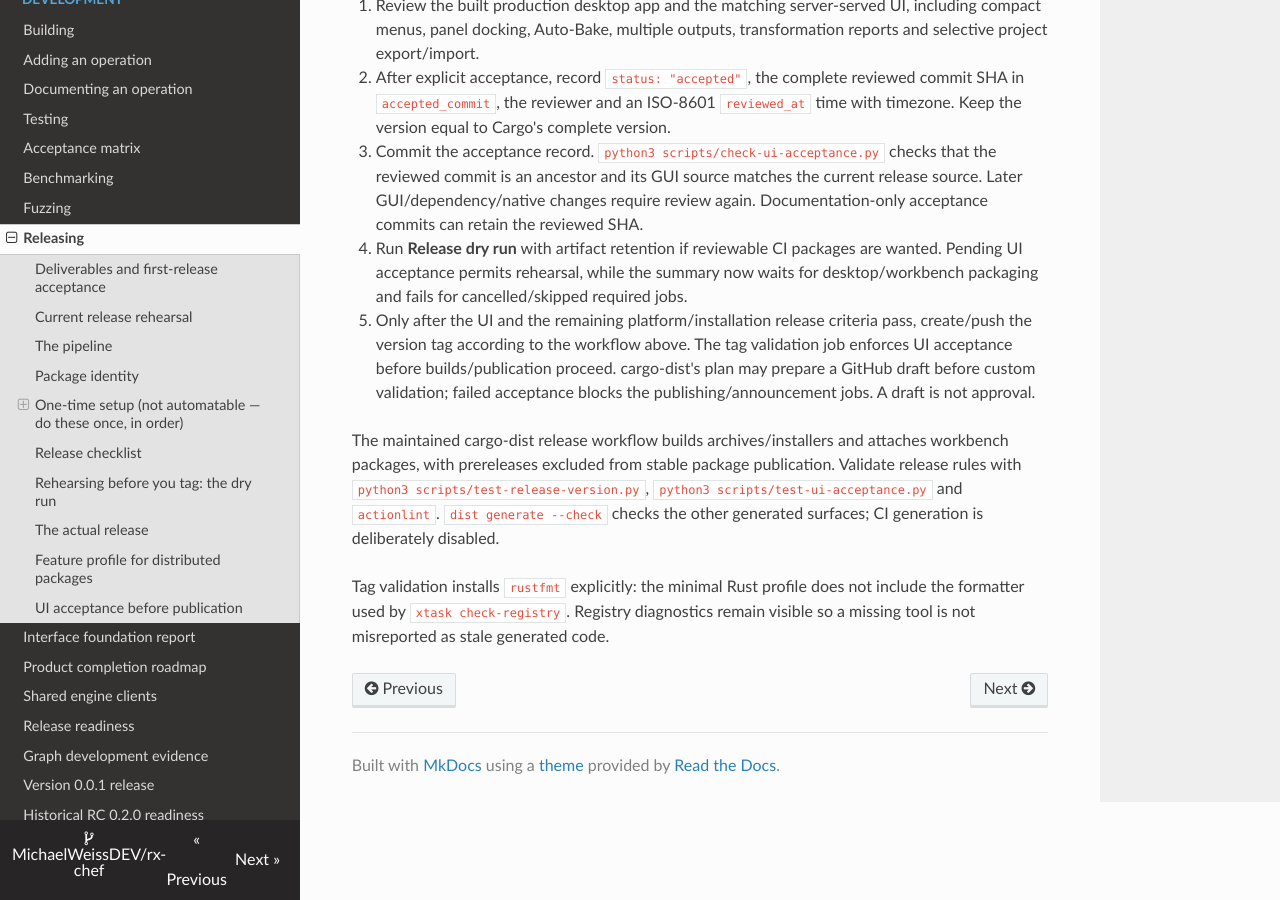
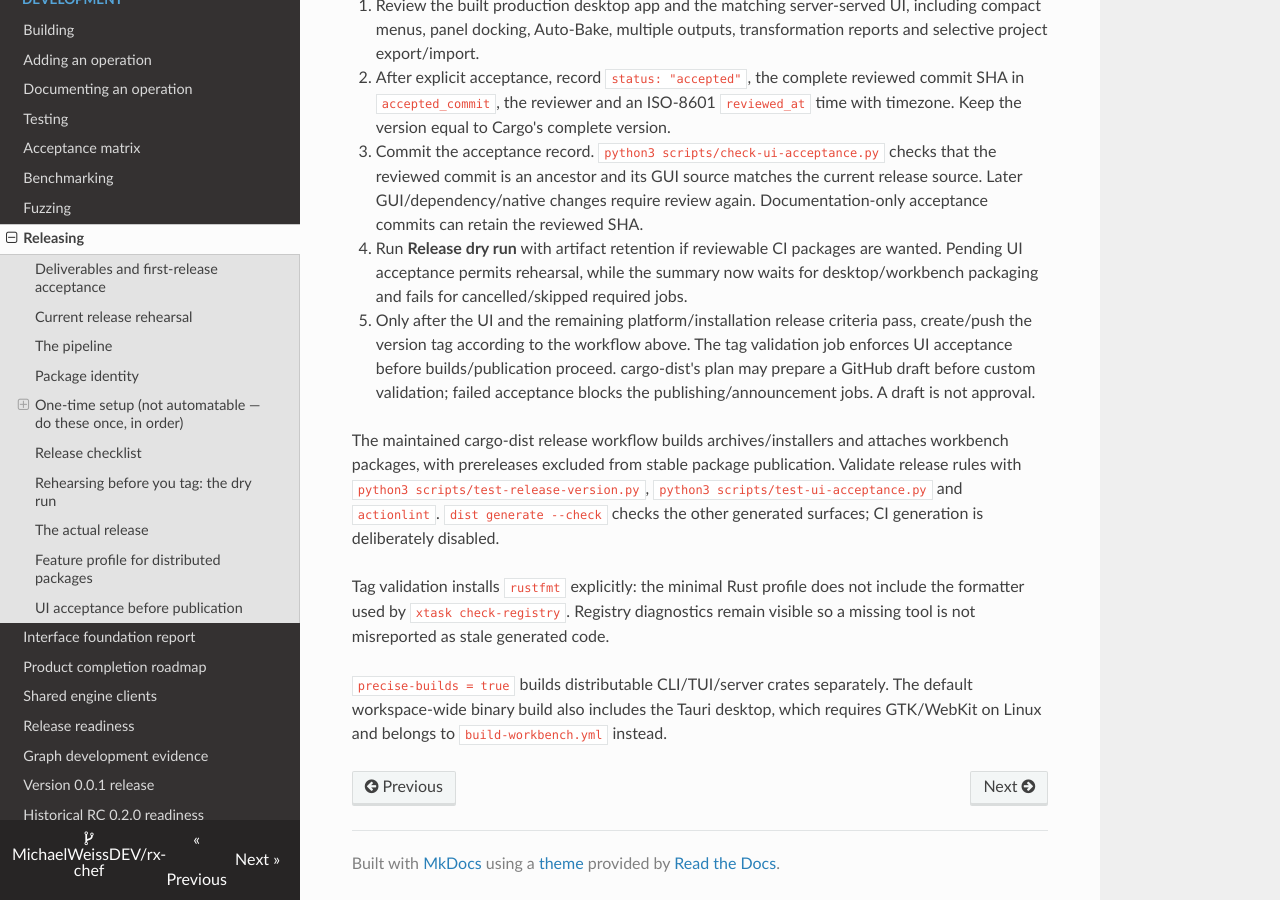
Before and after one commit to MichaelWeissDEV/rx-chef, an MkDocs documentation site: the page built from docs/development/releasing.md, in a window 1280 px wide and 900 px high, scrolled down 5933 px. Built offline with MkDocs 1.6.1, drawn with Linux system fonts in a browser that asks for light colours; nearby versions of some CDN libraries.

Commit message:
Build distribution archives per package without the desktop workspace

```diff
--- a/dist-workspace.toml
+++ b/dist-workspace.toml
@@ -11,6 +11,9 @@ ci = "github"
 # gates after validation failure. Keep our fail-closed publication guard.
 # Regression coverage: scripts/test-release-version.py.
 allow-dirty = ["ci"]
+# Build each distributable package separately. A workspace-wide --bins build
+# accidentally includes the separately packaged Tauri desktop and needs GTK.
+precise-builds = true
 # The installers to generate for each app
 installers = ["shell", "homebrew"]
 # Target platforms to build apps for (Rust target-triple syntax)
--- a/docs/development/releasing.md
+++ b/docs/development/releasing.md
@@ -311,3 +311,7 @@ checks the other generated surfaces; CI generation is deliberately disabled.
 Tag validation installs `rustfmt` explicitly: the minimal Rust profile does not
 include the formatter used by `xtask check-registry`. Registry diagnostics remain
 visible so a missing tool is not misreported as stale generated code.
+
+`precise-builds = true` builds distributable CLI/TUI/server crates separately.
+The default workspace-wide binary build also includes the Tauri desktop, which
+requires GTK/WebKit on Linux and belongs to `build-workbench.yml` instead.
```
